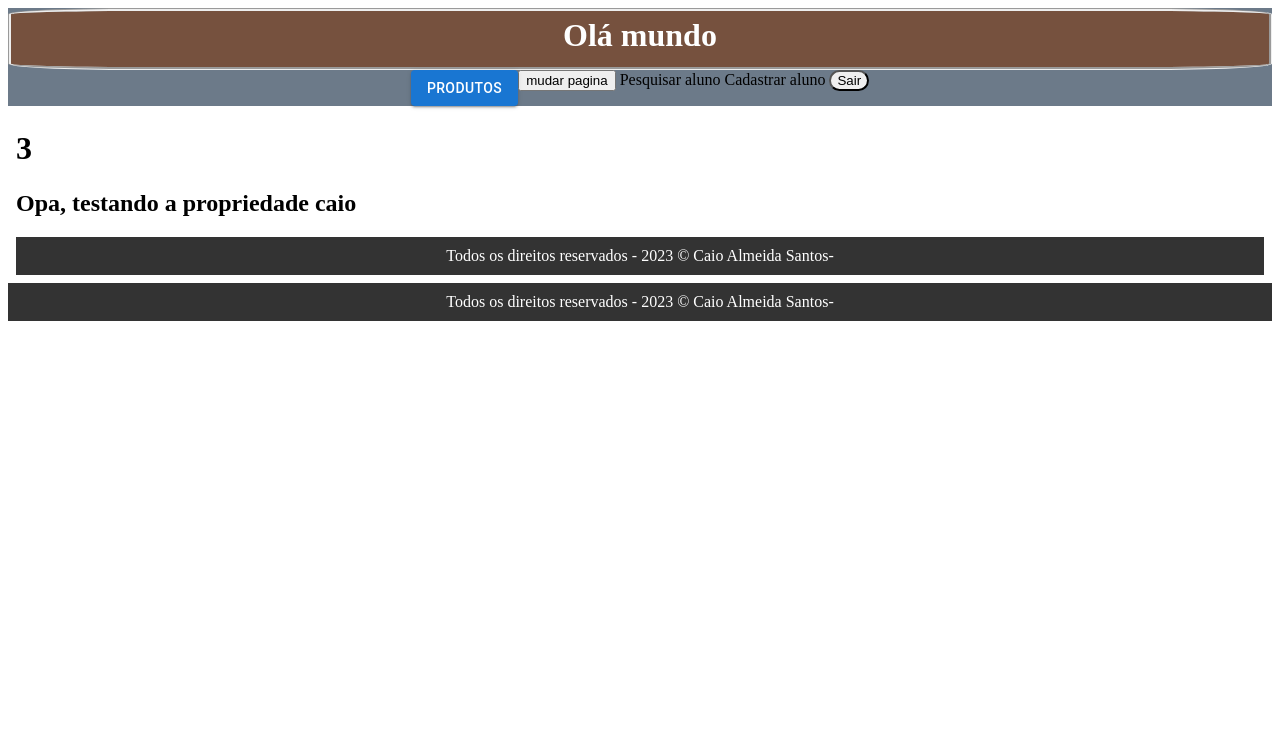
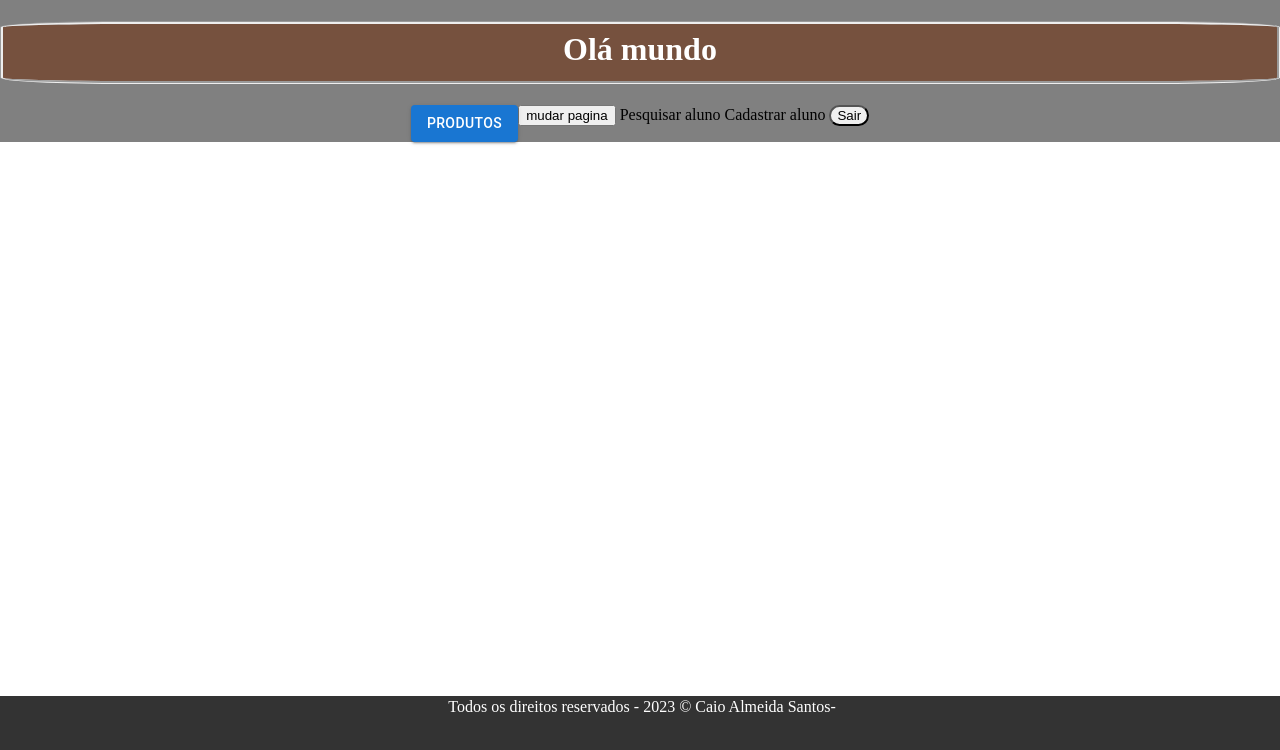
Before and after one commit to caioalmeidamg/App_Django_React, a React (Create React App) app in the folder frontteste/: page / in a window 1280 px wide. Shown: the top 750 px of the page. Built offline with nearby package versions, Linux system fonts and the light colour scheme.

Commit message:
testando interface

```diff
--- a/frontteste/src/app/App.tsx
+++ b/frontteste/src/app/App.tsx
@@ -1,7 +1,12 @@
 import { Routes } from "./routes/rotas";
+import { Header } from "./shared/components/Header";
+
 function App(){
   return (
-    <Routes/ >
+    <div>
+
+      <Routes />
+    </div>
   );
 }
 
--- a/frontteste/src/app/pages/Home.js
+++ b/frontteste/src/app/pages/Home.js
@@ -1,9 +1,8 @@
 import { Header } from "../shared/components/Header";
 import { Footer } from "../shared/components/Footer";
+
 //teste do que será criado
-function teste(a,b){
-  return a+b;
-}
+function teste(a,b){ return a+b; }
 
 /* Em react um componente possui a sua logica definida em JS como funções
    |-> ele possui e possui uma função para renderização em jsx
@@ -14,16 +13,16 @@
 export const Home = (props) => {
   return (
 
-    <div>
+    <>
+     <Header/>
 
-      <Header />
+    <body>
 
-      <body>
-        <h1>{ teste(1,2) }</h1>
-        <h2> Opa, testando a propriedade {props.nome}</h2>
+          <h1>{ teste(1,2) }</h1>
+          <h2> Opa, testando a propriedade {props.nome}</h2>
         <Footer />
       </body>
 
-    </div>
+    </>
   );
 };
--- a/frontteste/src/app/routes/rotas.tsx
+++ b/frontteste/src/app/routes/rotas.tsx
@@ -1,6 +1,7 @@
 import { BrowserRouter, Route, Routes as Switch, Navigate  } from "react-router-dom";
 import { Home } from "../pages/Home";
 import { ListaProdutos } from "../shared/components/apiComponents/ListaProdutos";
+import { Header } from "../shared/components/Header";
 //Função carregada na App.js que executa as rotas necessárias
 export const Routes = () => {
     return (
--- a/frontteste/src/app/shared/components/Footer.module.css
+++ b/frontteste/src/app/shared/components/Footer.module.css
@@ -2,5 +2,11 @@
     background-color: #333;
     color: #fff;
     text-align: center;
-    padding: 10px;
+    padding: 2px;
+    width: 100%;
+    height: 100px;
+    position: absolute;
+    bottom: 0;
+    left: 0;
+
 }
--- a/frontteste/src/app/shared/components/Header.js
+++ b/frontteste/src/app/shared/components/Header.js
@@ -5,7 +5,7 @@
 export const Header = (props) => {
     return (
 
-      <div>
+      <div >
 
       <header>
         <h1 className={(styles.apresenta)}> Olá mundo </h1>
--- a/frontteste/src/app/shared/components/Header.module.css
+++ b/frontteste/src/app/shared/components/Header.module.css
@@ -1,20 +1,27 @@
+
 .apresenta {
     color: white;
     background-color: rgb(118, 81, 62);
     border-radius: 10%;
     text-align: center;
     border-style: groove;
-    margin:auto;
     padding-bottom: 1%;
     padding-top: 0.5%;
 
 }
 
+
+
 header {
 
-    background: #6C7A89;
-
-
+    background-color: grey;
+    margin-top: 0%;
+    margin-top: left;
+    text-align: center;
+    position: fixed;
+    top: 0;
+    left: 0;
+    right: 0;
 }
 
 .centralizado {
--- a/frontteste/src/index.tsx
+++ b/frontteste/src/index.tsx
@@ -1,8 +1,10 @@
 import React from 'react';
 import ReactDOM from 'react-dom/client';
 import App from './app/App';
-import { Footer } from './app/shared/components/Footer'
+
 import reportWebVitals from './reportWebVitals';
+import { Header } from './app/shared/components/Header';
+import { Footer } from './app/shared/components/Footer';
 
 //Esse root é uma criação do react utilizada para renderizar a aplicação
 const root = ReactDOM.createRoot(
@@ -11,8 +13,9 @@
 
 root.render(
   <React.StrictMode>
+
     <App />
-    <Footer />
+
   </React.StrictMode>
 
 );
```
Lines whose indentation alone changed are shown as unchanged.
